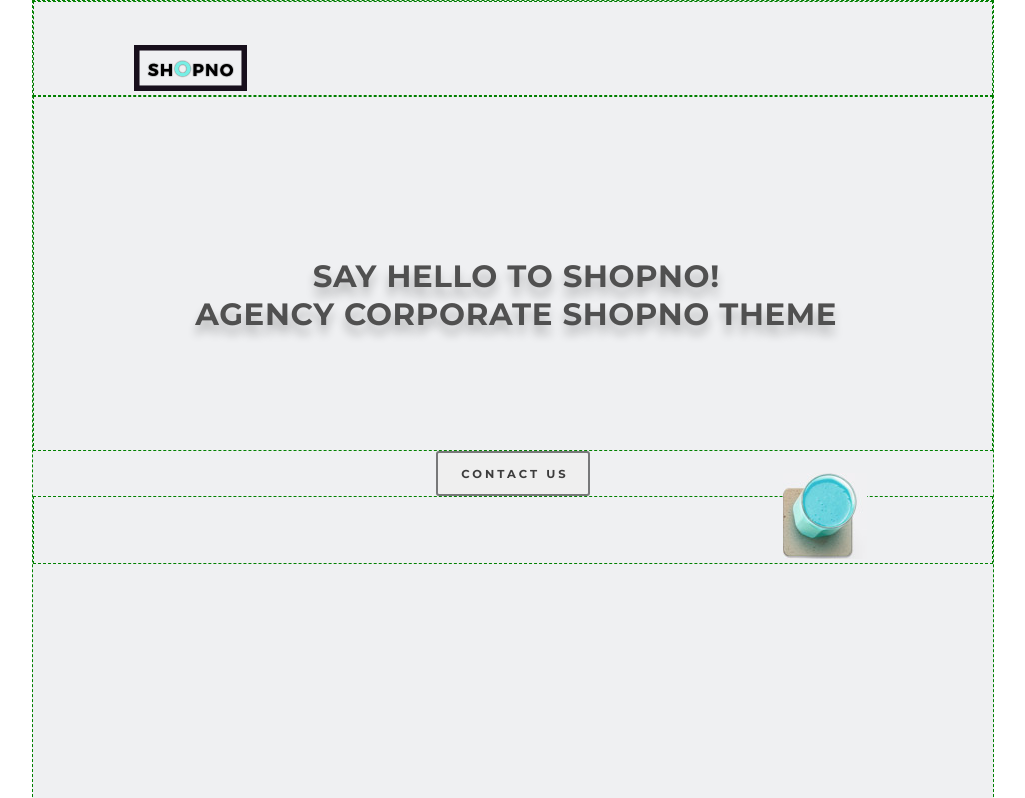
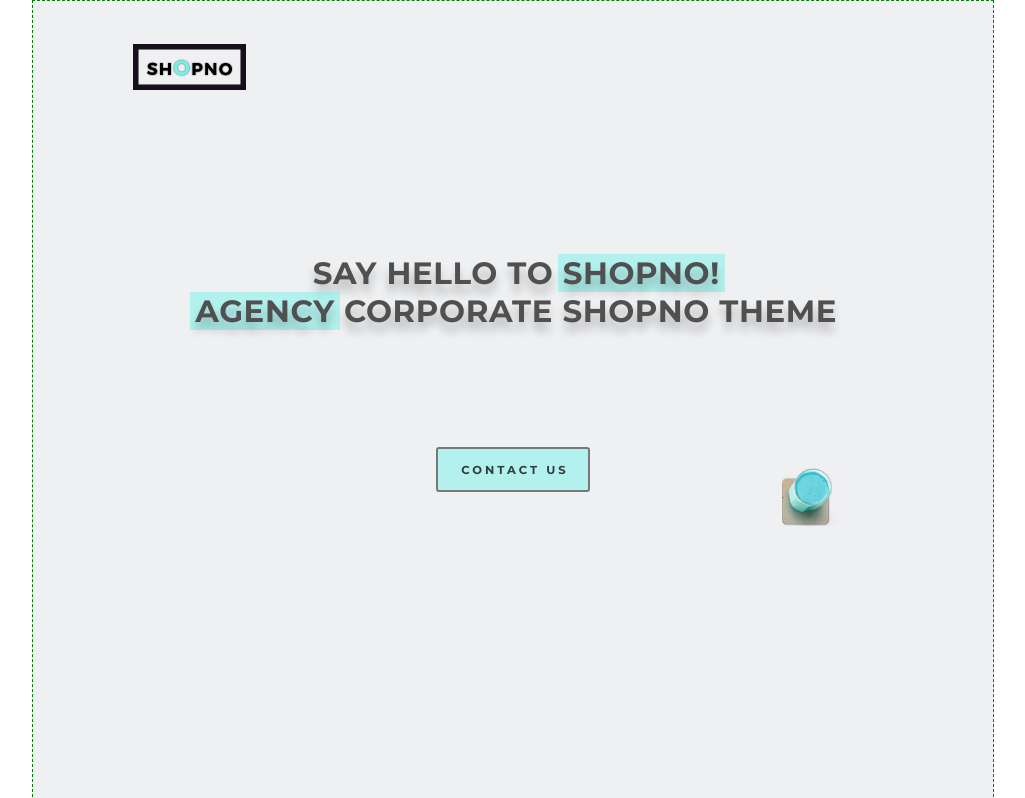
Before and after one commit to artur-nikitsin/fdeath-landing, a website built with webpack: page index.html in a window 1280 px wide. Both pictures are taken after a click on the button "CONTACT US". Shown: the top 798 px of the page, without its empty margins (127-1152 px from the left). Built offline with nearby package versions, Linux system fonts and the light colour scheme.

Commit message:
feature: add header button hover css behavior

```diff
--- a/blocks/header/header.scss
+++ b/blocks/header/header.scss
@@ -24,20 +24,20 @@
     text-align: center;
     text-shadow: 0px 9px 10px rgba(0, 0, 0, 0.24);
     letter-spacing: 0.02em;
-
+    z-index: 100;
   }
 
 
   .header-cup {
 
     margin: -3vh 0 0 58.542vw;
-
+    width: 4.4vw;
+    height: auto;
 
   }
 
 
   .header-button {
-    /*position: absolute;*/
     height: 5.656vh;
     width: 12.083vw;
     margin: 0 31.458vw 0 31.458vw;
@@ -53,22 +53,57 @@
 
   }
 
+  .header-button:hover,
+  .header-button:focus {
+    height: 5.656vh;
+    width: 12.083vw;
+    margin: 0 31.458vw 0 31.458vw;
+    background: rgba(118, 244, 234, 0.5);
+    padding: 0 0 0 4px;
+    border: 2px solid #777879;
+    border-radius: 3px;
+    text-align: center;
+    font-family: 'Montserrat', sans-serif;
+    font-size: 0.9vw;
+    letter-spacing: 3px;
+    font-weight: bold;
+    cursor: pointer;
+    transition: background-color 200ms linear;
+
+  }
+
+
+
+
+
+
+
+
+
+
+
 
 }
 
 .box {
-  border: 1px dashed green;
+  /*border: 1px dashed green;*/
 }
 
 
-.CONTACT_US {
-  font-size: 18px;
-  font-family: "Montserrat";
-  color: rgba(0, 0, 0, 0.749);
-  text-transform: uppercase;
-  line-height: 1.556;
+.header-text-background {
+  background: rgba(118, 244, 234, 0.5);
+  padding: 0 5px 0 5px;
+  margin: 0 -5px 0 -5px;
+  height: 2.5vw;
+}
+
+.Rectangle_42 {
+  background-color: rgb(118, 244, 234);
+  opacity: 0.502;
   position: absolute;
-  left: 651.664px;
-  top: 569.496px;
-  z-index: 27;
+  left: 784px;
+  top: 305px;
+  width: 255px;
+  height: 54px;
+  z-index: 4;
 }
--- a/bundles/style.css
+++ b/bundles/style.css
@@ -20,11 +20,13 @@
     /*line-height: 0.622;*/
     text-align: center;
     text-shadow: 0px 9px 10px rgba(0, 0, 0, 0.24);
-    letter-spacing: 0.02em; }
+    letter-spacing: 0.02em;
+    z-index: 100; }
   .header .header-cup {
-    margin: -3vh 0 0 58.542vw; }
+    margin: -3vh 0 0 58.542vw;
+    width: 4.4vw;
+    height: auto; }
   .header .header-button {
-    /*position: absolute;*/
     height: 5.656vh;
     width: 12.083vw;
     margin: 0 31.458vw 0 31.458vw;
@@ -37,20 +39,41 @@
     font-size: 0.9vw;
     letter-spacing: 3px;
     font-weight: bold; }
+  .header .header-button:hover,
+  .header .header-button:focus {
+    height: 5.656vh;
+    width: 12.083vw;
+    margin: 0 31.458vw 0 31.458vw;
+    background: rgba(118, 244, 234, 0.5);
+    padding: 0 0 0 4px;
+    border: 2px solid #777879;
+    border-radius: 3px;
+    text-align: center;
+    font-family: 'Montserrat', sans-serif;
+    font-size: 0.9vw;
+    letter-spacing: 3px;
+    font-weight: bold;
+    cursor: pointer;
+    transition: background-color 200ms linear; }
 
 .box {
-  border: 1px dashed green; }
+  /*border: 1px dashed green;*/ }
 
-.CONTACT_US {
-  font-size: 18px;
-  font-family: "Montserrat";
-  color: rgba(0, 0, 0, 0.749);
-  text-transform: uppercase;
-  line-height: 1.556;
+.header-text-background {
+  background: rgba(118, 244, 234, 0.5);
+  padding: 0 5px 0 5px;
+  margin: 0 -5px 0 -5px;
+  height: 2.5vw; }
+
+.Rectangle_42 {
+  background-color: #76f4ea;
+  opacity: 0.502;
   position: absolute;
-  left: 651.664px;
-  top: 569.496px;
-  z-index: 27; }
+  left: 784px;
+  top: 305px;
+  width: 255px;
+  height: 54px;
+  z-index: 4; }
 
 .about-us {
   display: flex;
--- a/index.html
+++ b/index.html
@@ -11,8 +11,8 @@
 
 <div class="header">
     <div class="box"><img class="header-logo" src="assets/images/part1_03.png" alt=""></div>
-    <div class="box"><h1 class="header-text">SAY HELLO TO SHOPNO! <br>
-        AGENCY CORPORATE SHOPNO THEME</h1>
+    <div class="box"><h1 class="header-text">SAY HELLO TO <span class="header-text-background">SHOPNO!</span> <br>
+        <span class="header-text-background">AGENCY</span> CORPORATE SHOPNO THEME</h1>
 
     </div>
     <div>
@@ -24,8 +24,12 @@
 </div>
 
 <div class="about-us">
-    <h1>ABOUT US</h1>
-    <h2>Lorem ipsum dolor sit amet event landing template</h2>
+
+    <div>
+        <h1>ABOUT US</h1>
+        <h2>Lorem ipsum dolor sit amet event landing template</h2>
+    </div>
+
     <div class="about-us-content">
         <img src="assets/images/part1_11.jpg" alt="">
         <div>
```
